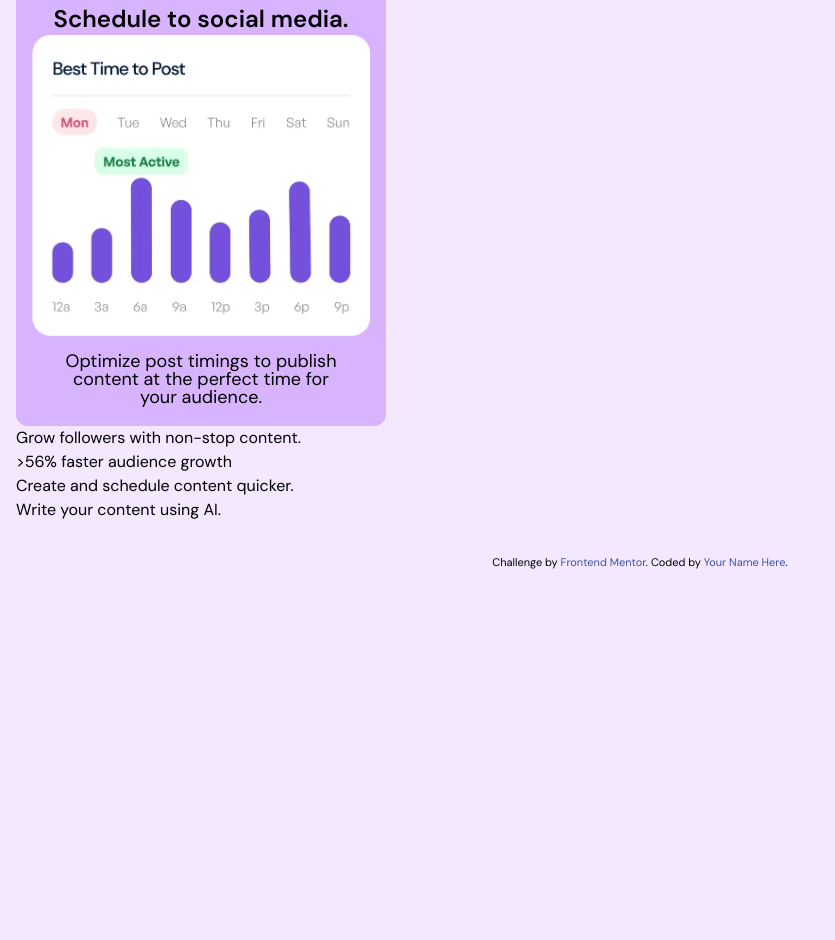
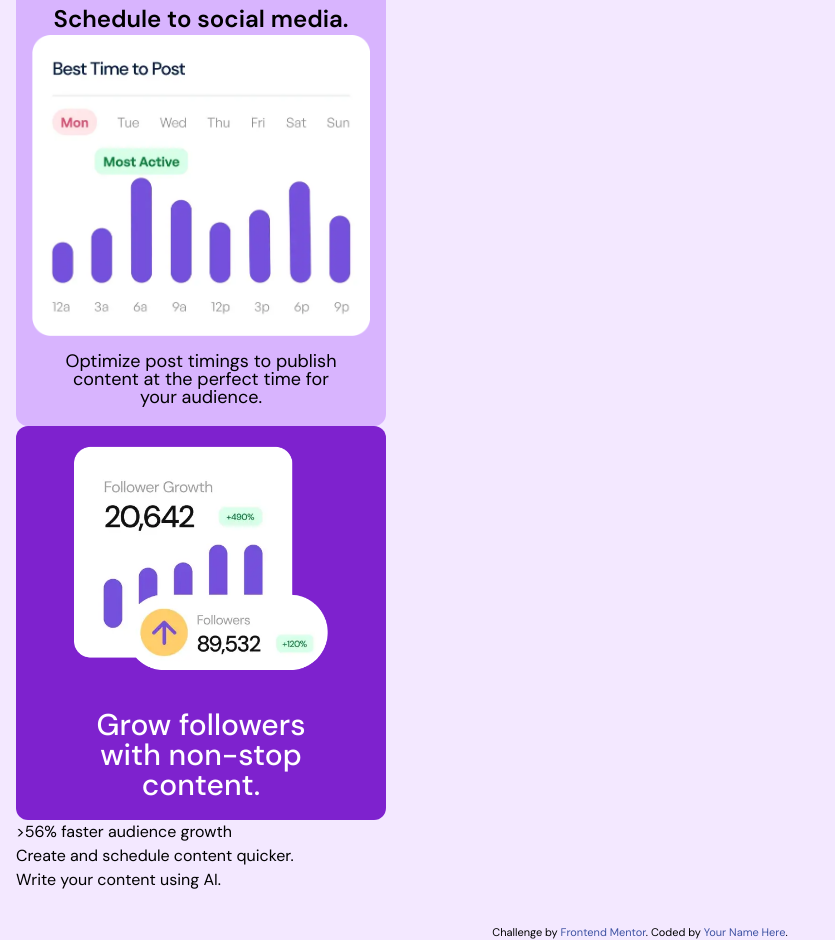
Before and after one commit to vince-pino/fem-bento-grid, a website: page index.html in a window 1280 px wide. Shown: the part 787-1727 px from the top of the page, without its empty margins (0-835 px from the left). Before the commit the page ends 1358 px from the top, so only its background shows below. Drawn offline with Linux system fonts and the light colour scheme.

Commit message:
style fifth div

```diff
--- a/index.html
+++ b/index.html
@@ -56,8 +56,11 @@
       </p>
     </div>
 
-    <div>
-      Grow followers with non-stop content.
+    <div class="py-5 px-4 bg-purple-700 rounded-xl max-w-[370px]">
+      <img class="m-auto w-3/4" src="assets/images/illustration-grow-followers.webp" alt="growth followers image">
+      <h3 class="text-center text-white text-3xl leading-none font-medium w-3/4 m-auto mt-10">
+        Grow followers with non-stop content.
+      </h3>
     </div>
 
     <div>
```
Also changed, not shown: dist/output.css.
